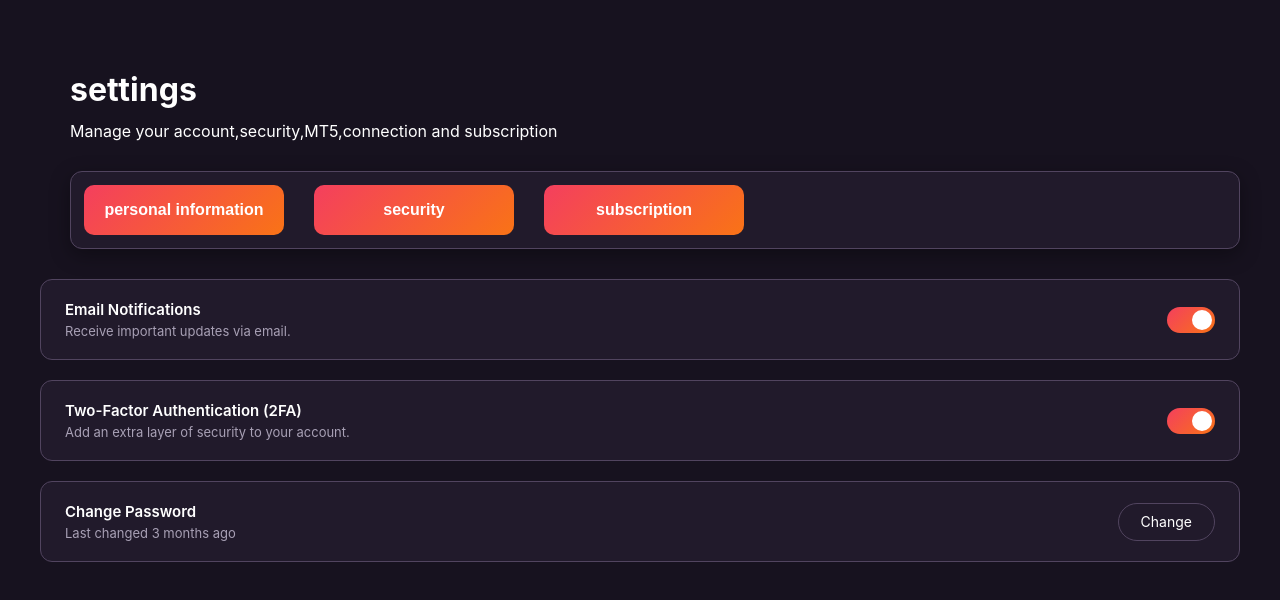
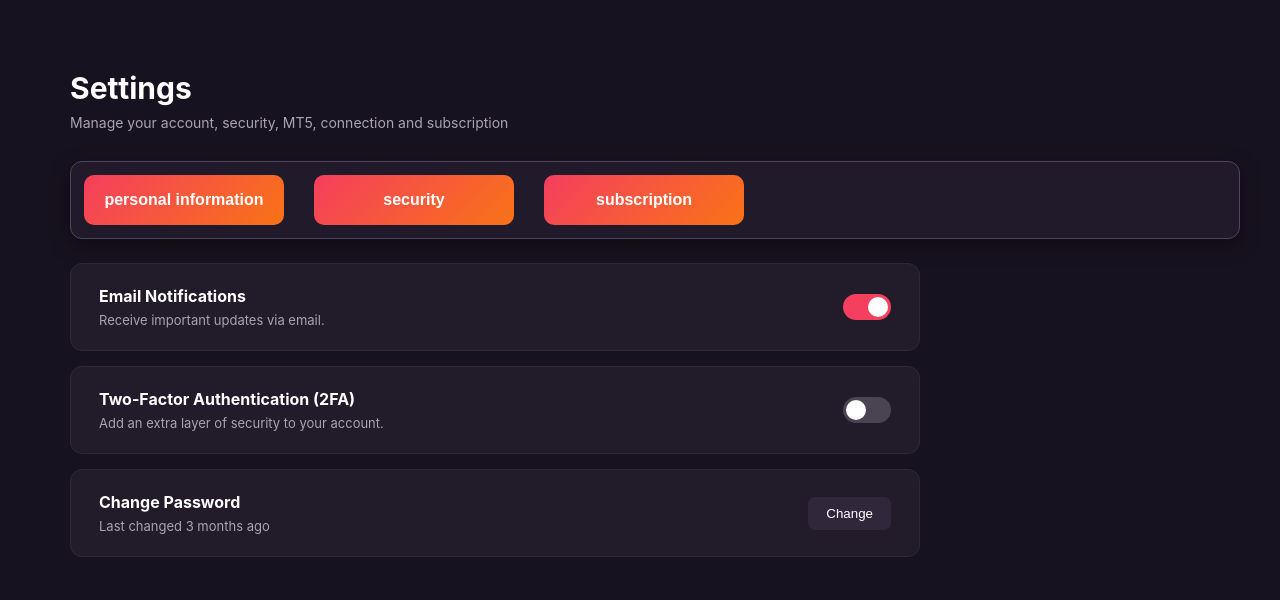
Before and after one commit to deepa-codes5/backend-rest-api, a React (Create React App) app in the folder frontend/: page /security in a window 1280 px wide. Shown: the top 600 px of the page. Built offline with nearby package versions, Linux system fonts and the light colour scheme.

Commit message:
enable and disable popup

```diff
--- a/frontend/src/components/security.css
+++ b/frontend/src/components/security.css
@@ -1,147 +1,319 @@
 
-*{
-    margin: 0;
+.setting-page {
+    min-height: 100vh;
+    background: #17121f;
+    color: white;
+    padding: 40px;
      box-sizing: border-box;
-     padding: 0;
-}
-.setting-page{
-  background-color: #17121f;
-  min-height:100vh;
-  padding: 40px;
-
-}
-.setting-header{
-    color:white;
-    padding: 30px;
-}
-.setting-header h1{
-    margin-bottom: 12px;
-}
-.setting-container{
-    display: flex;
-    justify-content: start;
-    gap: 30px;
-    padding: 13px;
-    margin-left: 30px;
-    border: 1px solid #51445f;
-    border-radius: 12px;
-    background-color: #211a2b;
-    box-shadow: 0 6px 20px rgba(0, 0, 0, 0.35);
 }
 
-.setting-container button{
-    height: 50px;
-    width: 200px;
-    padding: 2px;
-    border-radius: 10px ;
-    border: none;
-       background: linear-gradient(
-    135deg,
-    #f43f5e,
-    #f97316
-  );
-
-  color: white;
-
-  font-size: 16px;
-  font-weight: 600;
-  cursor: pointer;
-  transition: all 0.3s ease;
-}
-.setting-container button:hover{
-
-    transform: translateY(-3px);
-   box-shadow:
-    0 12px 25px rgba(244, 63, 94, 0.3);
-}
-.setting-container button:active {
-  transform: translateY(0);
-}
-.security-list{
-    display: flex;
-    flex-direction: column;
-    gap: 20px;
-    margin-top: 30px;
+.setting-header h1 {
+    margin: 0 0 8px;
+    font-size: 30px;
+    text-transform: capitalize;
 }
 
-.security-row{
+.setting-header p {
+    color: #aaa4b2;
+    font-size: 14px;
+}
+
+.security-list {
+    max-width: 850px;
+    margin-left: 30px;
+    margin-top: 24px;
+    box-sizing: border-box;
+}
+
+.security-row {
     display: flex;
+    align-items: center;
     justify-content: space-between;
-    align-items: center;
-    gap: 16px;
-    padding: 20px 24px;
-    background-color: #211a2b;
-    border: 1px solid #51445f;
+
+    padding: 22px 28px;
+    margin: 0 0 15px 0;
+    box-sizing: border-box;
+
+    background: #211b2a;
+    border: 1px solid #30283a;
     border-radius: 12px;
 }
 
-.security-text h3{
-    font-size: 15px;
-    font-weight: 600;
-    color: white;
-    margin-bottom: 4px;
+.security-text h3 {
+    margin: 0 0 6px;
+    font-size: 16px;
 }
 
-.security-text p{
+.security-text p {
+    margin: 0;
+    color: #aaa4b2;
     font-size: 13px;
-    color: #a8a0b5;
 }
 
-/* toggle switch */
-.toggle{
-    position: relative;
-    flex-shrink: 0;
+.toggle {
     width: 48px;
     height: 26px;
-    padding: 0;
+
     border: none;
-    border-radius: 999px;
-    background-color: #51445f;
+    border-radius: 20px;
+
+    background: #4a4352;
+    padding: 3px;
+
     cursor: pointer;
-    transition: background-color 0.25s ease;
+
+    position: relative;
 }
 
-.toggle.on{
-    background: linear-gradient(135deg, #f43f5e, #f97316);
+.toggle.on {
+    background: #f43f5e;
 }
 
-.toggle-knob{
+.toggle-knob {
+    width: 20px;
+    height: 20px;
+
+    background: white;
+    border-radius: 50%;
+
     position: absolute;
     top: 3px;
     left: 3px;
-    width: 20px;
-    height: 20px;
-    border-radius: 50%;
-    background-color: white;
-    transition: transform 0.25s ease;
 }
 
-.toggle.on .toggle-knob{
-    transform: translateX(22px);
+.toggle.on .toggle-knob {
+    left: 25px;
 }
 
-.toggle:focus-visible,
-.change-btn:focus-visible{
-    outline: 2px solid #f97316;
-    outline-offset: 2px;
+
+/* Change button */
+
+.change-btn {
+    padding: 9px 18px;
+    border: none;
+    border-radius: 7px;
+    background: #30283a;
+    color: white;
+    cursor: pointer;
 }
 
-/* change button */
-.change-btn{
-    flex-shrink: 0;
-    height: 38px;
-    padding: 0 22px;
-    background: transparent;
-    border: 1px solid #51445f;
-    border-radius: 999px;
-    color: white;
-    font-family: inherit;
-    font-size: 14px;
-    cursor: pointer;
-    transition: border-color 0.2s ease, color 0.2s ease;
+
+
+
+.twofa-modal {
+    position: fixed;
+
+    top: 0;
+    left: 0;
+
+    width: 100%;
+    height: 100%;
+
+    background: rgba(0, 0, 0, 0.65);
+
+    display: flex;
+    align-items: center;
+    justify-content: center;
+
+    z-index: 1000;
 }
 
-.change-btn:hover{
-    border-color: #f97316;
-    color: #f97316;
+
+.twofa-box {
+    width: 420px;
+    max-width: 90%;
+
+    background: #211b2a;
+    border: 1px solid #382f43;
+
+    border-radius: 14px;
+
+    padding: 28px;
+
+    box-shadow: 0 15px 40px rgba(0, 0, 0, 0.45);
+
+    color: white;
 }
+
+.twofa-box h2 {
+    margin: 0 0 10px;
+    font-size: 22px;
+}
+
+.twofa-box p {
+    margin-bottom: 22px;
+
+    color: #aaa4b2;
+
+    font-size: 14px;
+    line-height: 1.5;
+}
+
+
+/* QR section */
+
+.qr-section {
+    display: flex;
+    gap: 20px;
+    align-items: center;
+
+    margin-bottom: 22px;
+}
+
+.qr-placeholder {
+    width: 110px;
+    height: 110px;
+
+    display: flex;
+    align-items: center;
+    justify-content: center;
+
+    background: white;
+    color: #17121f;
+
+    border-radius: 8px;
+
+    font-size: 12px;
+    font-weight: bold;
+}
+
+.secret-section {
+    flex: 1;
+}
+
+.secret-section label {
+    display: block;
+
+    margin-bottom: 8px;
+
+    font-size: 13px;
+    color: #aaa4b2;
+}
+
+.secret-key {
+    background: #17121f;
+
+    border: 1px solid #3a3144;
+
+    padding: 10px;
+
+    border-radius: 7px;
+
+    font-size: 12px;
+    color: #ddd;
+}
+
+
+/* Authenticator code */
+
+.code-label {
+    display: block;
+
+    margin-bottom: 10px;
+
+    font-size: 13px;
+    color: #aaa4b2;
+}
+
+.otp-boxes {
+    display: flex;
+    gap: 8px;
+
+    margin-bottom: 25px;
+}
+
+.otp-boxes input {
+    width: 42px;
+    height: 44px;
+
+    text-align: center;
+
+    background: #17121f;
+
+    border: 1px solid #3a3144;
+
+    border-radius: 7px;
+
+    color: white;
+
+    font-size: 18px;
+
+    outline: none;
+}
+
+.otp-boxes input:focus {
+    border-color: #f43f5e;
+}
+
+
+/* Popup buttons */
+
+.twofa-actions {
+    display: flex;
+    justify-content: flex-end;
+
+    gap: 10px;
+}
+
+
+/* Cancel */
+
+.cancel-btn {
+    padding: 10px 18px;
+
+    background: transparent;
+
+    border: 1px solid #4a4352;
+
+    border-radius: 8px;
+
+    color: white;
+
+    cursor: pointer;
+}
+
+.cancel-btn:hover {
+    background: #30283a;
+}
+
+
+/* Enable */
+
+.enable-btn {
+    padding: 10px 18px;
+
+    background: #f43f5e;
+
+    border: none;
+
+    border-radius: 8px;
+
+    color: white;
+
+    cursor: pointer;
+}
+
+.enable-btn:hover {
+    background: #e11d48;
+}
+
+
+/* Disable */
+
+.disable-btn {
+    padding: 10px 18px;
+
+    background: #ef4444;
+
+    border: none;
+
+    border-radius: 8px;
+
+    color: white;
+
+    cursor: pointer;
+}
+
+.disable-btn:hover {
+    background: #dc2626;
+}
--- a/frontend/src/components/security.js
+++ b/frontend/src/components/security.js
@@ -1,76 +1,266 @@
+
 import { useState } from "react";
 import { Link } from "react-router-dom";
-import "./security.css"
+import "./security.css";
+
 function Security() {
     const [security, setSecurity] = useState({
         emailNotifications: true,
-        twoFactor: true,
+        twoFactor: false,
     });
 
+    const [show2FA, setShow2FA] = useState(false);
+    const [showDisable2FA, setShowDisable2FA] = useState(false);
+
     const handleToggle = (key) => {
-        setSecurity({ ...security, [key]: !security[key] });
+        setSecurity({
+            ...security,
+            [key]: !security[key],
+        });
     };
 
     return (
         <div className="setting-page">
             <div className="setting-header">
                 <h1>settings</h1>
-                <p>Manage your account,security,MT5,connection and subscription</p>
+                <p>
+                    Manage your account, security, MT5, connection and subscription
+                </p>
             </div>
+
             <div className="setting-container">
-                <Link to="/settings"><button>personal information</button></Link>
+
+                <Link to="/settings">
+                    <button>personal information</button>
+                </Link>
+
                 <button>security</button>
+
                 <button>subscription</button>
+
             </div>
 
             <div className="security-list">
+
                 <div className="security-row">
+
                     <div className="security-text">
                         <h3>Email Notifications</h3>
-                        <p>Receive important updates via email.</p>
+                        <p>
+                            Receive important updates via email.
+                        </p>
                     </div>
+
                     <button
                         type="button"
                         role="switch"
                         aria-checked={security.emailNotifications}
-                        className={`toggle ${security.emailNotifications ? "on" : ""}`}
-                        onClick={() => handleToggle("emailNotifications")}
+                        className={`toggle ${
+                            security.emailNotifications ? "on" : ""
+                        }`}
+                        onClick={() =>
+                            handleToggle("emailNotifications")
+                        }
                     >
                         <span className="toggle-knob"></span>
                     </button>
+
                 </div>
 
+
+                {/* 2FA */}
+
                 <div className="security-row">
+
                     <div className="security-text">
                         <h3>Two-Factor Authentication (2FA)</h3>
-                        <p>Add an extra layer of security to your account.</p>
+                        <p>
+                            Add an extra layer of security to your account.
+                        </p>
                     </div>
+
                     <button
                         type="button"
                         role="switch"
                         aria-checked={security.twoFactor}
-                        className={`toggle ${security.twoFactor ? "on" : ""}`}
-                        onClick={() => handleToggle("twoFactor")}
+                        className={`toggle ${
+                            security.twoFactor ? "on" : ""
+                        }`}
+                        onClick={() => {
+
+                            if (security.twoFactor) {
+
+                                // ON → OFF
+                                setShowDisable2FA(true);
+
+                            } else {
+
+                                // OFF → ON
+                                setShow2FA(true);
+
+                            }
+
+                        }}
                     >
                         <span className="toggle-knob"></span>
                     </button>
+
                 </div>
 
+
+
+
                 <div className="security-row">
+
                     <div className="security-text">
                         <h3>Change Password</h3>
                         <p>Last changed 3 months ago</p>
                     </div>
-                    <button type="button" className="change-btn">
+
+                    <button
+                        type="button"
+                        className="change-btn"
+                    >
                         Change
                     </button>
+
                 </div>
+
             </div>
+
+
+            {/* ENABLE 2FA POPUP */}
+
+            {show2FA && (
+
+                <div className="twofa-modal">
+
+                    <div className="twofa-box">
+
+                        <h2>Enable 2FA</h2>
+
+                        <p>
+                            Scan the QR code with your authenticator app
+                            and enter the 6-digit code.
+                        </p>
+
+                        <div className="qr-section">
+
+                            <div className="qr-placeholder">
+                                QR CODE
+                            </div>
+
+                            <div className="secret-section">
+
+                                <label>Secret Key</label>
+
+                                <div className="secret-key">
+                                    ABCD EFGH IJKL MNOP
+                                </div>
+
+                            </div>
+
+                        </div>
+
+                        <label className="code-label">
+                            Authenticator Code
+                        </label>
+
+                        <div className="otp-boxes">
+
+                            <input maxLength="1" />
+                            <input maxLength="1" />
+                            <input maxLength="1" />
+                            <input maxLength="1" />
+                            <input maxLength="1" />
+                            <input maxLength="1" />
+
+                        </div>
+
+                        <div className="twofa-actions">
+
+                            <button
+                                className="cancel-btn"
+                                onClick={() => setShow2FA(false)}
+                            >
+                                Cancel
+                            </button>
+
+                            <button
+                                className="enable-btn"
+                                onClick={() => {
+
+                                    setSecurity({
+                                        ...security,
+                                        twoFactor: true,
+                                    });
+
+                                    setShow2FA(false);
+
+                                }}
+                            >
+                                Enable 2FA
+                            </button>
+
+                        </div>
+
+                    </div>
+
+                </div>
+
+            )}
+
+
+            {/* DISABLE 2FA POPUP */}
+
+            {showDisable2FA && (
+
+                <div className="twofa-modal">
+
+                    <div className="twofa-box">
+
+                        <h2>Disable 2FA</h2>
+
+                        <p>
+                            Enter your authenticator code to disable
+                            two-factor authentication.
+                        </p>
+
+                        <div className="twofa-actions">
+
+                            <button
+                                className="cancel-btn"
+                                onClick={() => setShowDisable2FA(false)}
+                            >
+                                Cancel
+                            </button>
+
+                            <button
+                                className="disable-btn"
+                                onClick={() => {
+
+                                    setSecurity({
+                                        ...security,
+                                        twoFactor: false,
+                                    });
+
+                                    setShowDisable2FA(false);
+
+                                }}
+                            >
+                                Disable 2FA
+                            </button>
+
+                        </div>
+
+                    </div>
+
+                </div>
+
+            )}
+
         </div>
-
-    )
+    );
 }
 
-
-
-export default Security
+export default Security;
```
